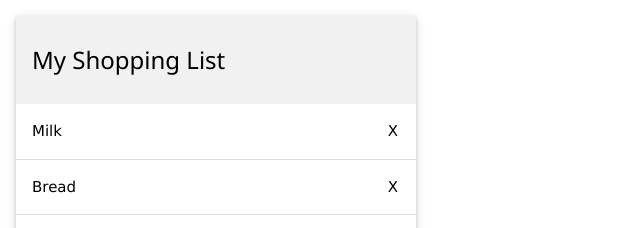
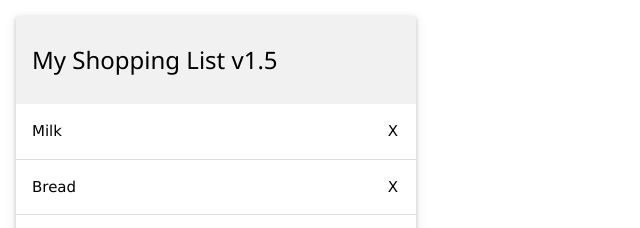
Before and after one commit to johan1a/angular-test, a plain HTML site: page index.html in a window 1280 px wide. Shown: the top 228 px of the page, 0-640 px from the left. Drawn offline with nearby package versions, Linux system fonts and the light colour scheme.

Commit message:
change index.html

```diff
--- a/index.html
+++ b/index.html
@@ -26,7 +26,7 @@ app.controller("myCtrl", function($scope) {
 
 <div ng-app="myShoppingList" ng-cloak ng-controller="myCtrl" class="w3-card-2 w3-margin" style="max-width:400px;">
   <header class="w3-container w3-light-grey w3-padding-16">
-    <h3>My Shopping List</h3>
+    <h3>My Shopping List v1.5</h3>
   </header>
   <ul class="w3-ul">
     <li ng-repeat="x in products" class="w3-padding-16">{{x}}<span ng-click="removeItem($index)" style="cursor:pointer;" class="w3-right w3-margin-right">X</span></li>
```
